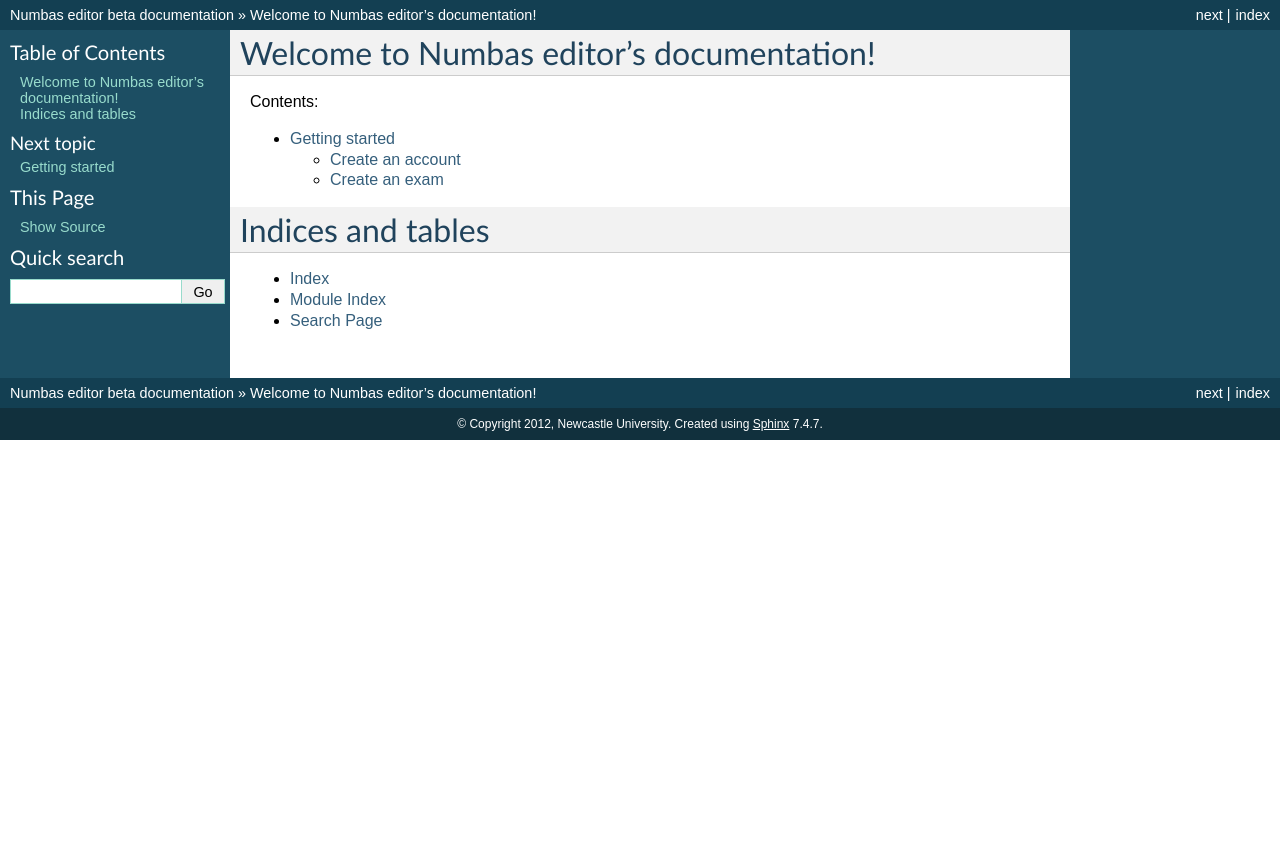
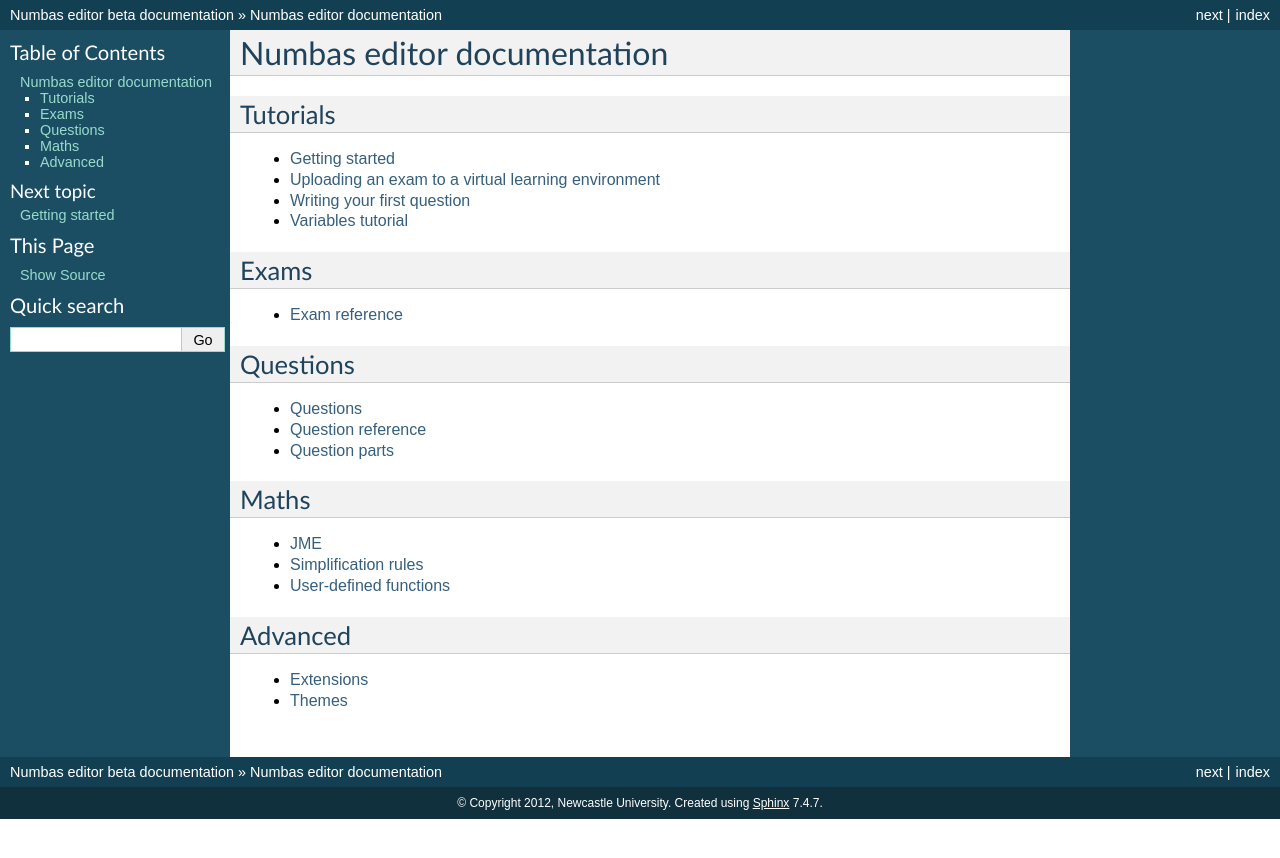
Before and after one commit to numbas/editor-docs, a Sphinx documentation site: the page built from source/index.rst, in a window 1280 px wide. Shown: the top 858 px of the page. Built offline with Sphinx 7.4.7, drawn with Linux system fonts in a browser that asks for light colours.

Commit message:
stub out pages

```diff
--- /dev/null
+++ b/source/exam-reference.rst
@@ -0,0 +1,4 @@
+Exam reference
+==============
+
+A complete reference for every bit of the exam edit page
--- /dev/null
+++ b/source/extensions.rst
@@ -0,0 +1,4 @@
+Extensions
+==========
+
+Description of extensions, with instructions on how to write one.
--- /dev/null
+++ b/source/functions.rst
@@ -0,0 +1,4 @@
+User-defined functions
+======================
+
+Reference and how-to for defining your own functions.
--- a/source/index.rst
+++ b/source/index.rst
@@ -1,23 +1,50 @@
-.. Numbas editor documentation master file, created by
-   sphinx-quickstart on Mon Aug 06 11:05:17 2012.
-   You can adapt this file completely to your liking, but it should at least
-   contain the root `toctree` directive.
+Numbas editor documentation
+===========================
 
-Welcome to Numbas editor's documentation!
-=========================================
 
-Contents:
+Tutorials
+^^^^^^^^^
 
 .. toctree::
-    :maxdepth: 2
+    :maxdepth: 1
 
     quickstart
+    upload-vle
+    write-question
+    tut-variables
 
+Exams
+^^^^^
 
+.. toctree::
+    :maxdepth: 1
 
-Indices and tables
-==================
+    exam-reference
 
-* :ref:`genindex`
-* :ref:`modindex`
-* :ref:`search`
+Questions
+^^^^^^^^^
+
+.. toctree::
+    :maxdepth: 1
+
+    question-overview
+    question-reference
+    question-parts
+
+Maths
+^^^^^
+.. toctree::
+    :maxdepth: 1
+
+    jme-reference
+    simplification
+    functions
+
+Advanced
+^^^^^^^^
+
+.. toctree::
+    :maxdepth: 1
+
+    extensions
+    themes
--- /dev/null
+++ b/source/jme-reference.rst
@@ -0,0 +1,4 @@
+JME
+===
+
+A description of JME syntax, with a link to the interactive function reference.
--- /dev/null
+++ b/source/question-overview.rst
@@ -0,0 +1,4 @@
+Questions
+=========
+
+An overview of how questions are designed.
--- /dev/null
+++ b/source/question-parts.rst
@@ -0,0 +1,4 @@
+Question parts
+==============
+
+A complete reference for each part type
--- /dev/null
+++ b/source/question-reference.rst
@@ -0,0 +1,4 @@
+Question reference
+==================
+
+A complete reference for every bit of the question edit page (apart from parts; see :doc:`question-parts`)
--- /dev/null
+++ b/source/simplification.rst
@@ -0,0 +1,4 @@
+Simplification rules
+====================
+
+A reference for simplification rules.
--- /dev/null
+++ b/source/themes.rst
@@ -0,0 +1,4 @@
+Themes
+======
+
+How to modify or make a new theme.
--- /dev/null
+++ b/source/tut-variables.rst
@@ -0,0 +1,4 @@
+Variables tutorial
+==================
+
+A few example variables.
--- /dev/null
+++ b/source/write-question.rst
@@ -0,0 +1,4 @@
+Writing your first question
+===========================
+
+This will show you how to write a question with randomised numbers and an algebraic input.
```
Also changed, not shown: source/upload-vle.rst (added, +11 -0 lines).
